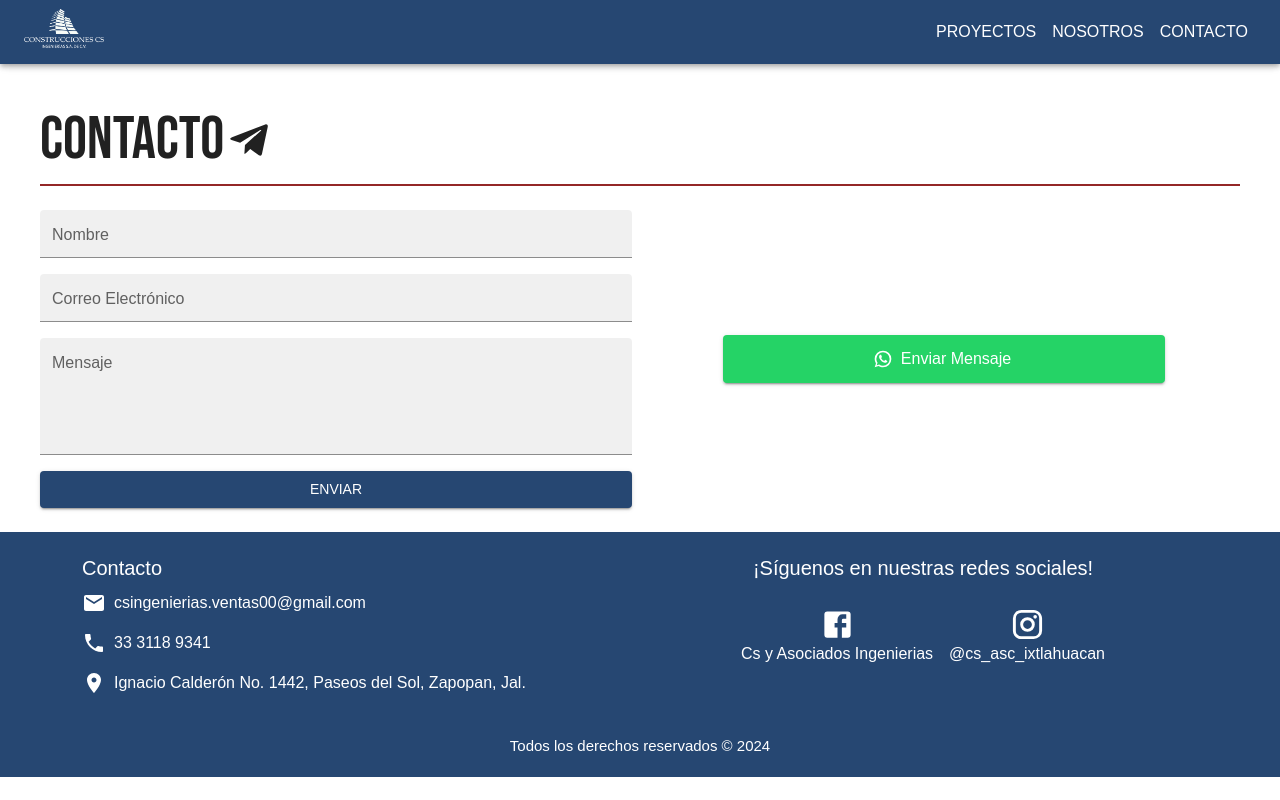
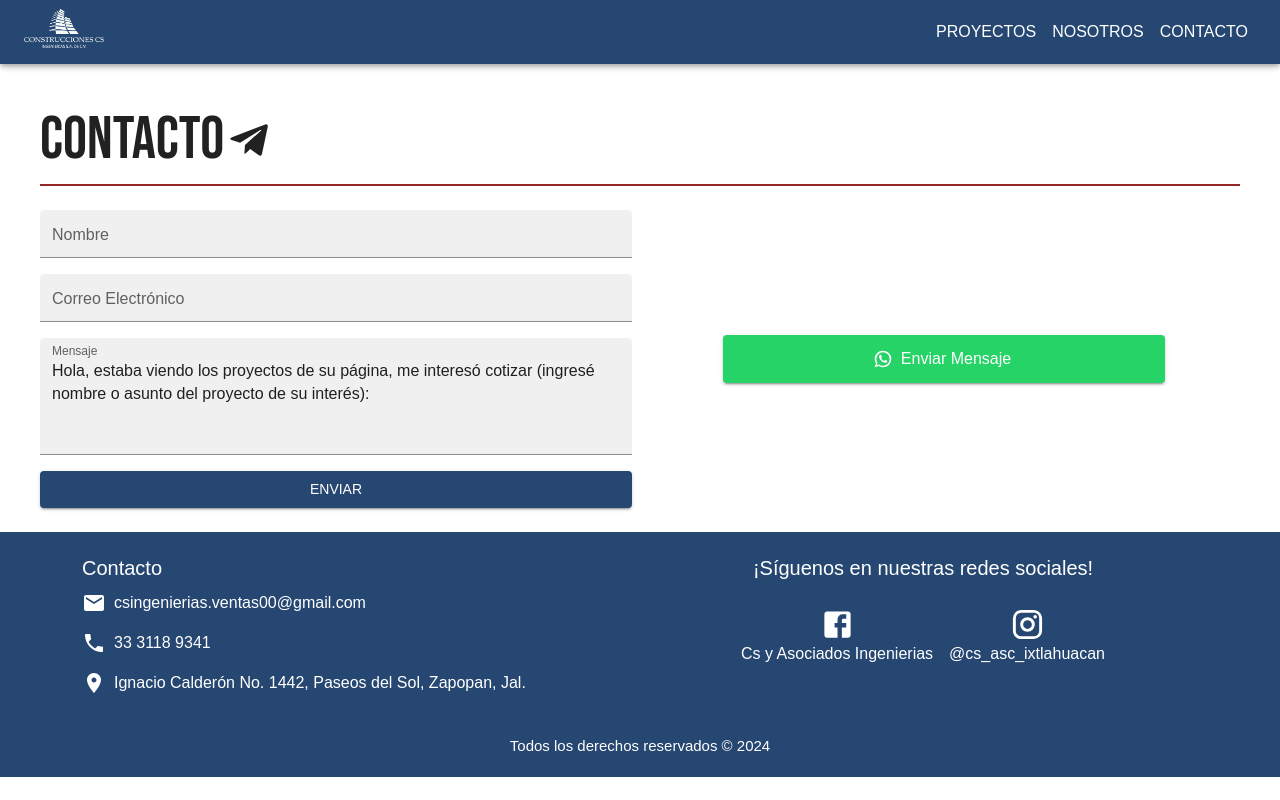
Before and after one commit to Oscar009/csingenierias, a Next.js app: page /contact in a window 1280 px wide. Built offline with nearby package versions, Linux system fonts and the light colour scheme.

Commit message:
Update CustomForm.tsx

```diff
--- a/app/(screens)/contact/CustomForm.tsx
+++ b/app/(screens)/contact/CustomForm.tsx
@@ -1,5 +1,5 @@
 "use client";
-import React, { useState } from "react";
+import React, { useEffect, useState } from "react";
 import { useForm, Controller } from "react-hook-form";
 import { TextField, Button, Typography, Grid2 } from "@mui/material";
 import * as yup from "yup";
@@ -45,16 +45,16 @@ const CustomForm: React.FC = () => {
       // Llama al servicio tipado `sendEmail` con los datos del formulario
       const response = await sendEmail({
         email: "csingenierias.ventas.00@gmail.com", // Correo de destino
-        subject: `Nuevo mensaje de ${data.name} - ${data.email}`, // Asunto con nombre del remitente
+        subject: `Sitio web - ${data.name} - ${data.email}`, // Asunto con nombre del remitente
         message: data.message, // Mensaje del formulario
       });
 
       // Maneja la respuesta según el estado de éxito o error
       if (response.success) {
         setStatusMessage("Correo enviado exitosamente.");
-        reset(); // Limpia el formulario
+        reset({ message: `Hola, estaba viendo los proyectos de su página, me interesó cotizar (ingresé nombre o asunto del proyecto de su interés):` });
+        setValue("message", `Hola, estaba viendo los proyectos de su página, me interesó cotizar (ingresé nombre o asunto del proyecto de su interés):`);
         setValue("email", "");
-        setValue("message", "");
         setValue("name", "");
       } else {
         setStatusMessage(`Error: ${response.message}`);
@@ -66,6 +66,11 @@ const CustomForm: React.FC = () => {
       setIsSubmitting(false); // Rehabilita el botón de enviar
     }
   };
+
+  useEffect(() => {
+    setValue("message", `Hola, estaba viendo los proyectos de su página, me interesó cotizar (ingresé nombre o asunto del proyecto de su interés):`);
+    reset({ message: `Hola, estaba viendo los proyectos de su página, me interesó cotizar (ingresé nombre o asunto del proyecto de su interés):` });
+  }, []);
 
   return (
     <form onSubmit={handleSubmit(onSubmit)}>
@@ -124,6 +129,11 @@ const CustomForm: React.FC = () => {
                 rows={4}
                 error={!!errors.message}
                 helperText={errors.message?.message}
+                slotProps={{
+                  inputLabel: {
+                    shrink: true,
+                  },
+                }}
               />
             )}
           />
```
